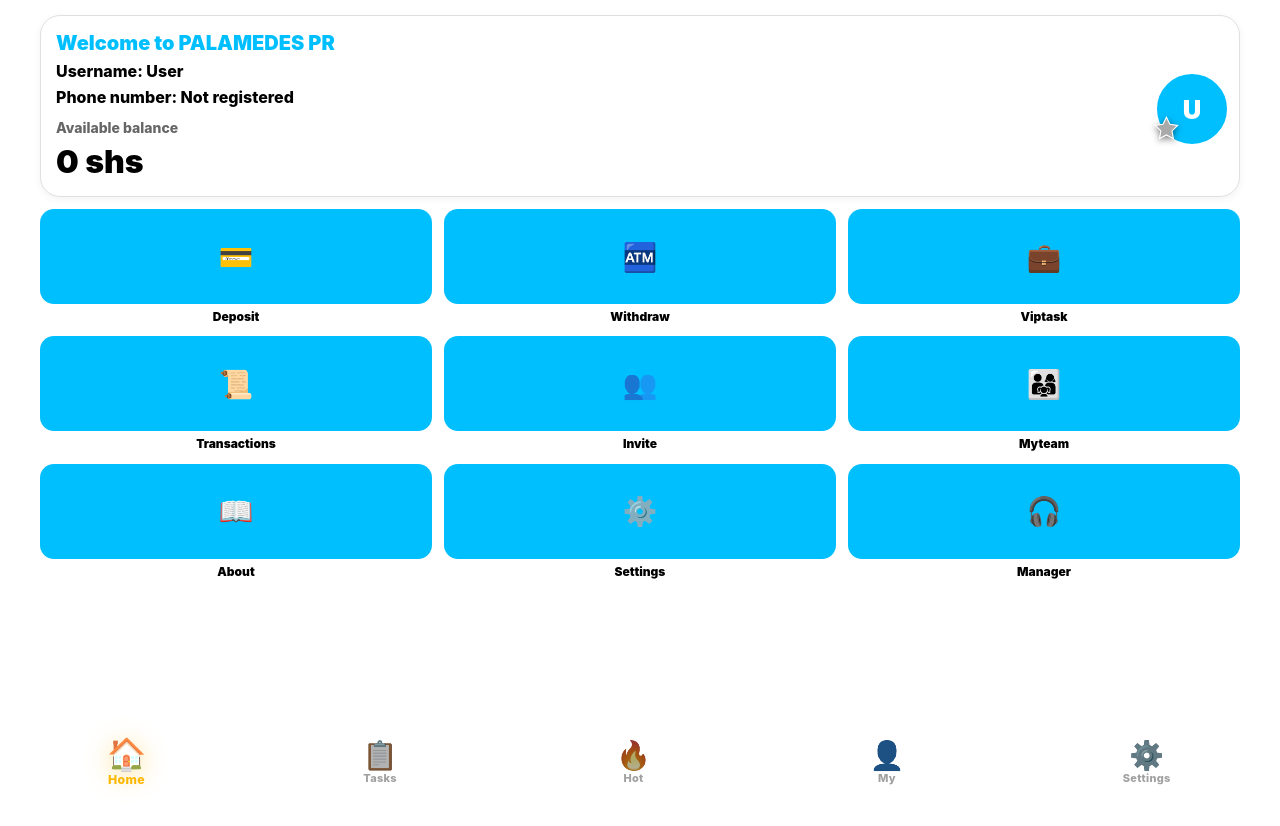
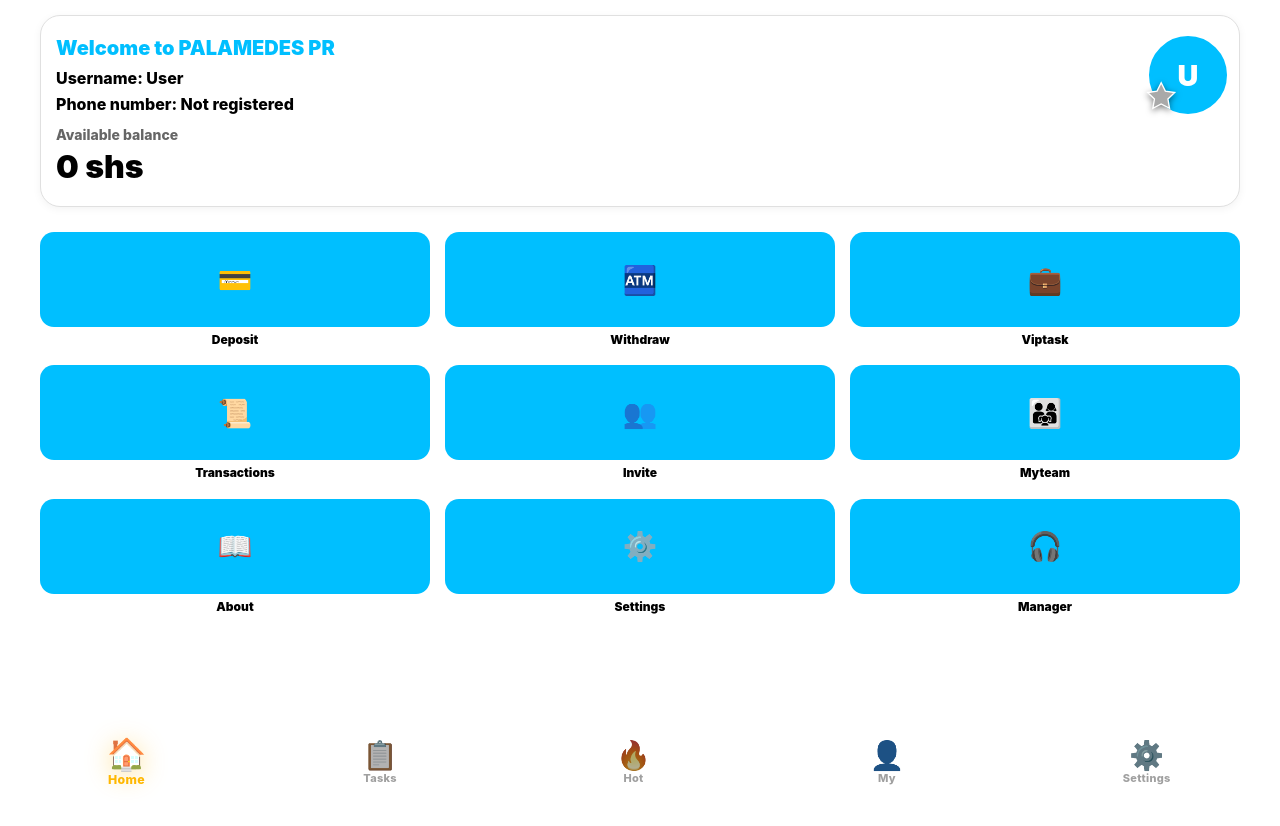
Before and after one commit to Molly256/palamedes-pr, a Next.js app: page /dashboard in a window 1280 px wide. Shown: the top 826 px of the page. Before the commit the page ends 800 px from the top, so only its background shows below. Built offline with nearby package versions, Linux system fonts and the light colour scheme.

Commit message:
ui: avatar 76px top-right + star 0.45 scale + dashboard card spacing

```diff
--- a/app/dashboard/page.js
+++ b/app/dashboard/page.js
@@ -38,48 +38,47 @@ export default function Dashboard() {
  background: '#FFFFFF',
  border: '1px solid #E0E0E0',
  borderRadius: '20px',
- padding: '15px',
- marginBottom: '12px',
+ padding: '20px 15px',
+ marginBottom: '25px',
  boxShadow: '0 2px 8px rgba(0,0,0,0.05)',
  position: 'relative',
- minHeight: '120px'
+ minHeight: '140px'
  }}>
- {/* Left side - 4 lines exactly as you wanted */}
- <div>
+ {/* Left side - 4 lines exactly */}
+ <div style={{ paddingRight: '90px' }}>
  <h2 style={{ margin: 0, fontSize: '20px', fontWeight: '900', color: '#00BFFF' }}>
  Welcome to PALAMEDES PR
  </h2>
- <p style={{ margin: '6px 0 0', fontSize: '16px', fontWeight: '800', color: '#000' }}>
+ <p style={{ margin: '8px 0 0', fontSize: '16px', fontWeight: '800', color: '#000' }}>
  Username: {user?.name || user?.nickname || user?.username || 'User'}
  </p>
  <p style={{ margin: '6px 0 0', fontSize: '16px', fontWeight: '800', color: '#000' }}>
  Phone number: {user?.phone || 'Not registered'}
  </p>
- <p style={{ margin: '12px 0 0', fontSize: '14px', fontWeight: '800', color: '#666' }}>
+ <p style={{ margin: '12px 0 4px', fontSize: '14px', fontWeight: '800', color: '#666' }}>
  Available balance
  </p>
- <p style={{ margin: '6px 0 0', fontSize: '32px', fontWeight: '900', color: '#000' }}>
+ <p style={{ margin: '0', fontSize: '32px', fontWeight: '900', color: '#000' }}>
  {(user?.balance || 0).toLocaleString()} shs
  </p>
  </div>
 
- {/* Right side - Avatar middle, not top. A bit bigger. Badge stays */}
+ {/* Right side - Avatar top-right, bigger 72px */}
  <div style={{
  position: 'absolute',
- top: '50%',
- right: '18px',
- transform: 'translateY(-50%)'
+ top: '20px',
+ right: '18px'
  }}>
- <AvatarWithBadge username={user?.username} vipLevel={user?.vip || 0} size={64} avatar={user?.avatar || ''} />
+ <AvatarWithBadge username={user?.username} vipLevel={user?.vip || 0} size={72} avatar={user?.avatar || ''} />
  </div>
  </div>
 
- {/* 9 Buttons - 3x3 same level + small bottom space */}
+ {/* 9 Buttons - 3x3 with spacing like your green boxes */}
  <div style={{
  display: 'grid',
  gridTemplateColumns: 'repeat(3, 1fr)',
- gap: '12px',
- marginBottom: '20px'  // <- small gap before bottom bar
+ gap: '18px 15px',
+ marginBottom: '60px'
  }}>
  {menuItems.map(item => (
  <Link key={item.label} href={item.href} style={{ textDecoration: 'none' }}>
@@ -104,6 +103,11 @@ export default function Dashboard() {
  </div>
  </Link>
  ))}
+
+ {/* 3 empty boxes on last row like sketch */}
+ {[...Array(3)].map((_, i) => (
+ <div key={`empty-${i}`} style={{ height: '95px' }}></div>
+ ))}
  </div>
  </main>
  </Card>
--- a/components/AvatarWithBadge.js
+++ b/components/AvatarWithBadge.js
@@ -1,7 +1,7 @@
 'use client'
 import React from 'react'
 
-export default function AvatarWithBadge({ username, vipLevel = 0, size = 70, avatar }) {
+export default function AvatarWithBadge({ username, vipLevel = 0, size = 76, avatar }) {
  // Force to number 0-10
  const level = Number(vipLevel?? 0)
 
@@ -48,8 +48,8 @@ export default function AvatarWithBadge({ username, vipLevel = 0, size = 70, ava
  position: 'absolute',
  bottom: -4,
  left: -4,
- width: size * 0.42,
- height: size * 0.42,
+ width: size * 0.45,
+ height: size * 0.45,
  filter: 'drop-shadow(0 2px 3px rgba(0,0,0,0.5))',
  lineHeight: 1,
  zIndex: 2
```
